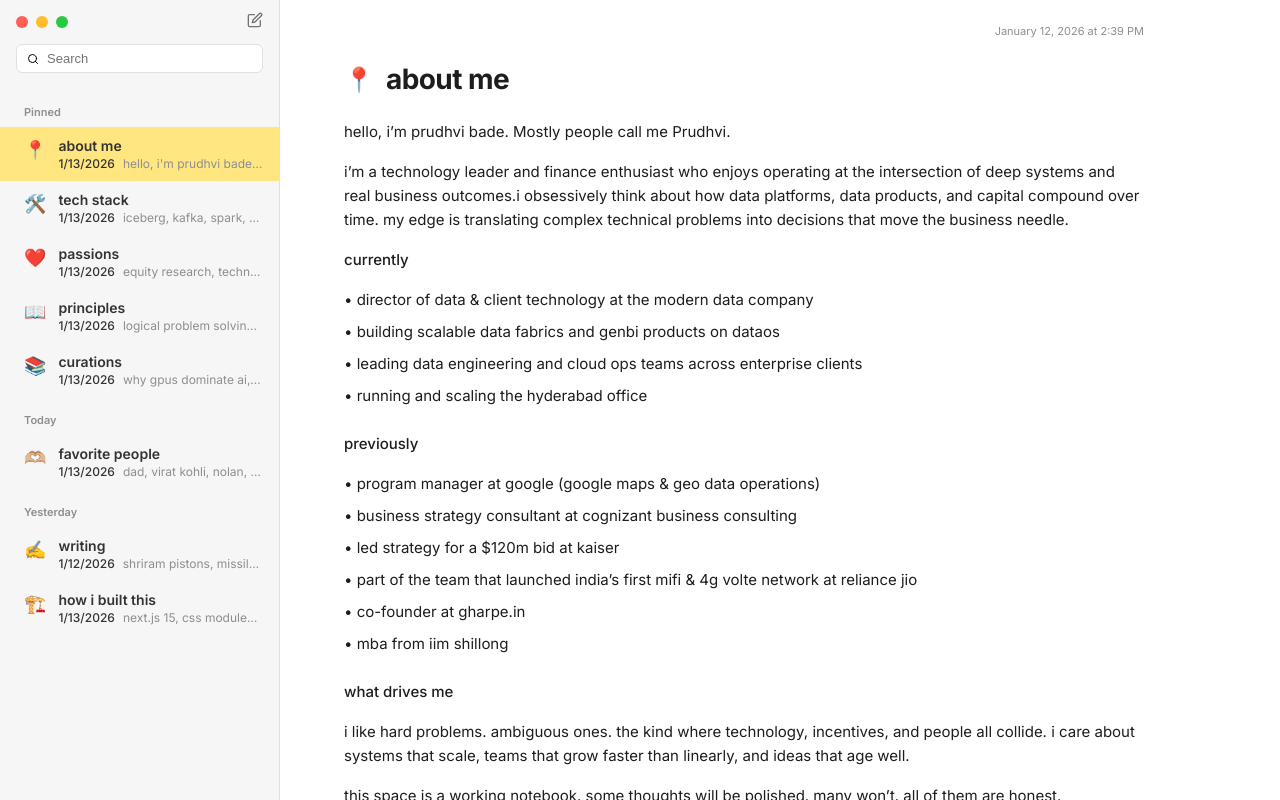
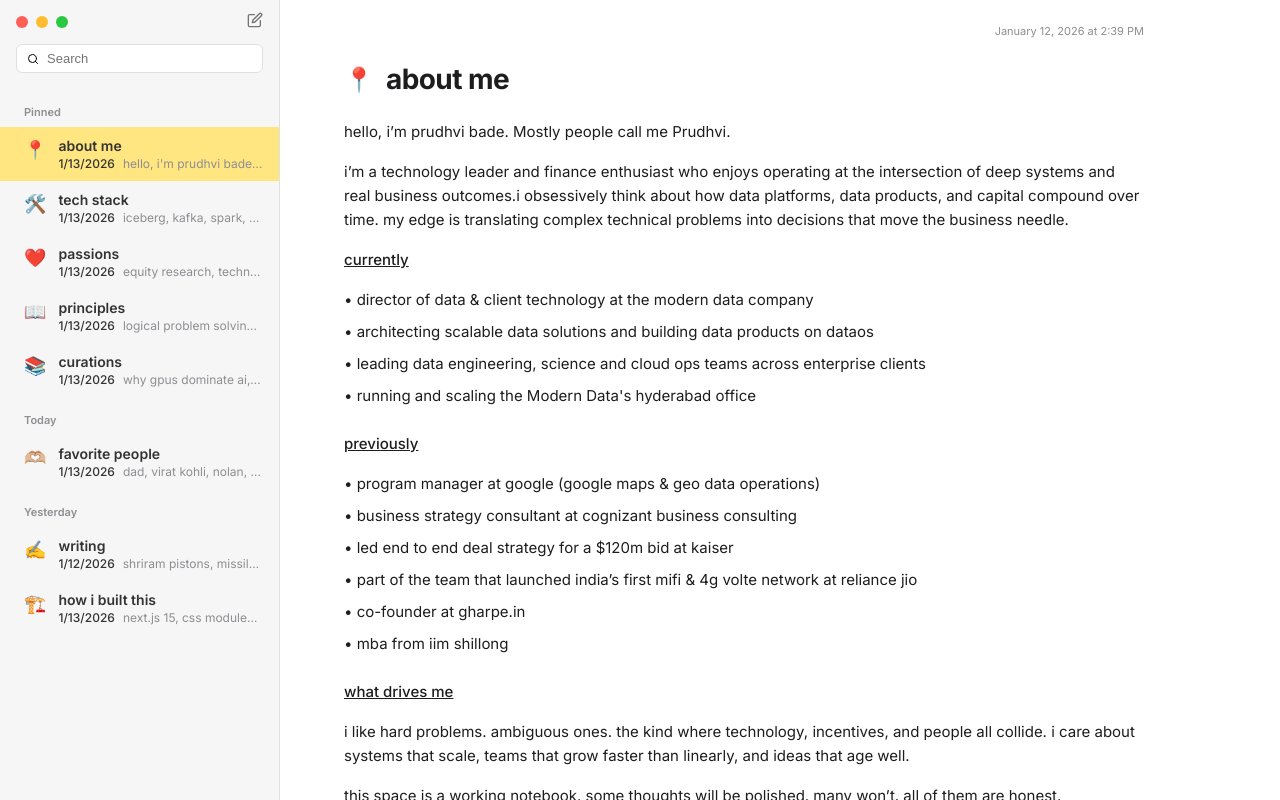
Before and after one commit to PrudhviBade/myprofile, a Next.js app: page / in a window 1280 px wide. Built offline with nearby package versions, Linux system fonts and the light colour scheme.

Commit message:
UI: Underline headings on About Me page

```diff
--- a/src/app/page.tsx
+++ b/src/app/page.tsx
@@ -15,29 +15,29 @@
           i’m a technology leader and finance enthusiast who enjoys operating at the intersection of deep systems and real business outcomes.i obsessively think about how data platforms, data products, and capital compound over time. my edge is translating complex technical problems into decisions that move the business needle.
         </p>
 
-        <p style={{ marginBottom: '16px', fontWeight: 500 }}>
+        <p style={{ marginBottom: '16px', fontWeight: 500, textDecoration: 'underline' }}>
           currently
         </p>
         <ul style={{ listStyle: 'none', padding: 0, marginBottom: '24px', display: 'flex', flexDirection: 'column', gap: '8px' }}>
           <li>• director of data & client technology at the modern data company</li>
-          <li>• building scalable data fabrics and genbi products on dataos</li>
-          <li>• leading data engineering and cloud ops teams across enterprise clients</li>
-          <li>• running and scaling the hyderabad office</li>
+          <li>• architecting scalable data solutions and building data products on dataos</li>
+          <li>• leading data engineering, science and cloud ops teams across enterprise clients</li>
+          <li>• running and scaling the Modern Data's hyderabad office</li>
         </ul>
 
-        <p style={{ marginBottom: '16px', fontWeight: 500 }}>
+        <p style={{ marginBottom: '16px', fontWeight: 500, textDecoration: 'underline' }}>
           previously
         </p>
         <ul style={{ listStyle: 'none', padding: 0, marginBottom: '24px', display: 'flex', flexDirection: 'column', gap: '8px' }}>
           <li>• program manager at google (google maps & geo data operations)</li>
           <li>• business strategy consultant at cognizant business consulting</li>
-          <li>• led strategy for a $120m bid at kaiser</li>
+          <li>• led end to end deal strategy for a $120m bid at kaiser</li>
           <li>• part of the team that launched india’s first mifi & 4g volte network at reliance jio</li>
           <li>• co-founder at gharpe.in</li>
           <li>• mba from iim shillong</li>
         </ul>
 
-        <p style={{ marginBottom: '16px', fontWeight: 500 }}>
+        <p style={{ marginBottom: '16px', fontWeight: 500, textDecoration: 'underline' }}>
           what drives me
         </p>
 
```
